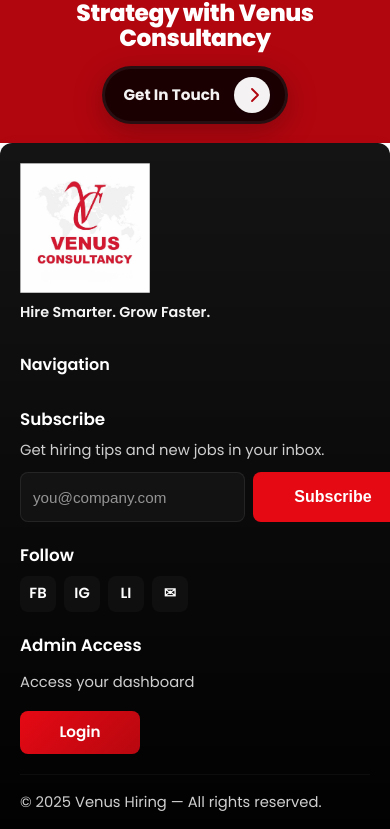
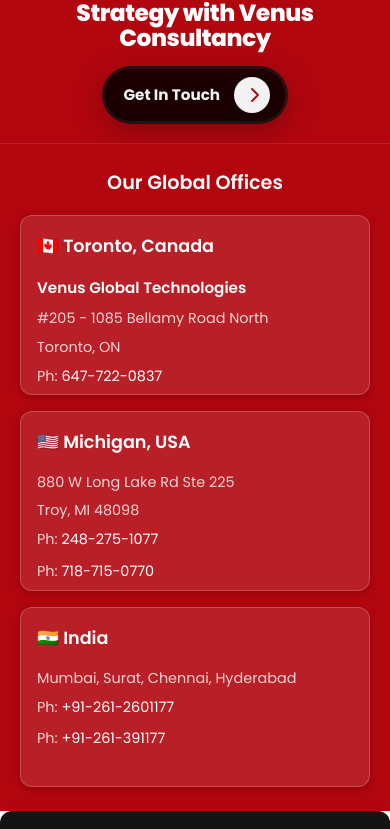
Before and after one commit to Jivansatapathy/VenusConsultancy, a React (Vite) app in the folder client/: page / in a window 390 px wide. Shown: the part 8173-9002 px from the top of the page. Built offline with nearby package versions, Linux system fonts and the light colour scheme; no server answers.

Commit message:
first commit

```diff
--- a/client/src/App.jsx
+++ b/client/src/App.jsx
@@ -4,6 +4,7 @@
 import Navbar from "./components/Navbar";
 import PrivateRoute from "./components/PrivateRoute";
 import UpFooter from "./components/UpFooter";
+import ContactSection from "./components/ContactSection";
 import Footer from "./components/Footer";
 import WhatsAppFloat from "./components/WhatsAppFloat";
 
@@ -152,6 +153,11 @@
         />
       )}
 
+      {/* ✅ Show ContactSection everywhere except Contact and Services pages */}
+      {location.pathname !== "/contact" && location.pathname !== "/services" && (
+        <ContactSection />
+      )}
+
       <Footer />
 
       {/* WhatsApp Float Button - appears on all pages */}
--- /dev/null
+++ b/client/src/components/ContactSection.css
@@ -0,0 +1,147 @@
+/* ContactSection.css */
+.contact-section {
+  background: #b2060f;
+  padding: 2rem 0;
+  border-top: 1px solid rgba(255, 255, 255, 0.1);
+}
+
+.contact-container {
+  max-width: 1200px;
+  margin: 0 auto;
+  padding: 0 1.25rem;
+}
+
+.contact-title {
+  font-size: 1.5rem;
+  font-weight: 600;
+  color: #ffffff;
+  margin: 0 0 1.5rem 0;
+  text-align: center;
+}
+
+.offices-grid {
+  display: grid;
+  grid-template-columns: repeat(3, 1fr);
+  gap: 2rem;
+  align-items: start;
+}
+
+.office-card {
+  background: rgba(255, 255, 255, 0.1);
+  border: 1px solid rgba(255, 255, 255, 0.2);
+  border-radius: 12px;
+  padding: 1.5rem;
+  transition: all 0.3s ease;
+  height: 220px;
+  display: flex;
+  flex-direction: column;
+  justify-content: flex-start;
+  box-shadow: 0 2px 8px rgba(0, 0, 0, 0.2);
+}
+
+.office-card:hover {
+  background: rgba(255, 255, 255, 0.15);
+  border-color: rgba(255, 255, 255, 0.3);
+  transform: translateY(-2px);
+  box-shadow: 0 4px 16px rgba(0, 0, 0, 0.3);
+}
+
+.office-title {
+  font-size: 1.2rem;
+  font-weight: 600;
+  color: #ffffff;
+  margin: 0 0 1rem 0;
+  display: flex;
+  align-items: center;
+  gap: 0.5rem;
+}
+
+.office-details {
+  display: flex;
+  flex-direction: column;
+  gap: 0.5rem;
+  flex: 1;
+}
+
+.office-company {
+  font-size: 1rem;
+  font-weight: 600;
+  color: #ffffff;
+  margin: 0;
+}
+
+.office-address {
+  font-size: 0.95rem;
+  color: rgba(255, 255, 255, 0.8);
+  margin: 0;
+  line-height: 1.4;
+}
+
+.office-phone {
+  font-size: 0.95rem;
+  color: rgba(255, 255, 255, 0.8);
+  margin: 0;
+}
+
+.phone-link {
+  color: #ffffff;
+  text-decoration: none;
+  font-weight: 500;
+  transition: color 0.2s ease;
+}
+
+.phone-link:hover {
+  color: rgba(255, 255, 255, 0.8);
+  text-decoration: underline;
+}
+
+/* Responsive adjustments */
+@media (max-width: 950px) {
+  .offices-grid {
+    grid-template-columns: repeat(2, 1fr);
+    gap: 1.5rem;
+  }
+
+  .office-card {
+    padding: 1.2rem;
+    height: 200px;
+  }
+
+  .contact-title {
+    font-size: 1.3rem;
+  }
+}
+
+@media (max-width: 560px) {
+  .contact-section {
+    padding: 1.5rem 0;
+  }
+
+  .offices-grid {
+    grid-template-columns: 1fr;
+    gap: 1rem;
+  }
+
+  .office-card {
+    padding: 1rem;
+    height: 180px;
+  }
+
+  .contact-title {
+    font-size: 1.2rem;
+    margin-bottom: 1rem;
+  }
+
+  .office-title {
+    font-size: 1.1rem;
+  }
+
+  .office-company {
+    font-size: 0.95rem;
+  }
+
+  .office-address,
+  .office-phone {
+    font-size: 0.9rem;
+  }
+}
--- /dev/null
+++ b/client/src/components/ContactSection.jsx
@@ -0,0 +1,49 @@
+// client/src/components/ContactSection.jsx
+import React from "react";
+import "./ContactSection.css";
+
+/**
+ * ContactSection - displays office locations and contact information
+ */
+const ContactSection = () => {
+  return (
+    <section className="contact-section" aria-label="Contact information">
+      <div className="contact-container">
+        <h3 className="contact-title">Our Global Offices</h3>
+
+        <div className="offices-grid">
+          <div className="office-card">
+            <h4 className="office-title">🇨🇦 Toronto, Canada</h4>
+            <div className="office-details">
+              <p className="office-company">Venus Global Technologies</p>
+              <p className="office-address">#205 - 1085 Bellamy Road North</p>
+              <p className="office-address">Toronto, ON</p>
+              <p className="office-phone">Ph: <a href="tel:647-722-0837" className="phone-link">647-722-0837</a></p>
+            </div>
+          </div>
+
+          <div className="office-card">
+            <h4 className="office-title">🇺🇸 Michigan, USA</h4>
+            <div className="office-details">
+              <p className="office-address">880 W Long Lake Rd Ste 225</p>
+              <p className="office-address">Troy, MI 48098</p>
+              <p className="office-phone">Ph: <a href="tel:248-275-1077" className="phone-link">248-275-1077</a></p>
+              <p className="office-phone">Ph: <a href="tel:718-715-0770" className="phone-link">718-715-0770</a></p>
+            </div>
+          </div>
+
+          <div className="office-card">
+            <h4 className="office-title">🇮🇳 India</h4>
+            <div className="office-details">
+              <p className="office-address">Mumbai, Surat, Chennai, Hyderabad</p>
+              <p className="office-phone">Ph: <a href="tel:+91-261-2601177" className="phone-link">+91-261-2601177</a></p>
+              <p className="office-phone">Ph: <a href="tel:+91-261-391177" className="phone-link">+91-261-391177</a></p>
+            </div>
+          </div>
+        </div>
+      </div>
+    </section>
+  );
+};
+
+export default ContactSection;
--- a/client/src/components/Footer.css
+++ b/client/src/components/Footer.css
@@ -139,6 +139,7 @@
 .vh-footer__social-link:focus,
 .vh-footer__social-link:hover { background: rgba(255,255,255,0.06); color: #e50914; }
 
+
 /* Login section */
 .vh-footer__login {
   display: flex;
@@ -187,5 +188,6 @@
 .vh-footer__legal-link { color:#bfbfbf; text-decoration:none; font-size:0.9rem; }
 .vh-footer__legal-link:hover { color:#fff; }
 
+
 /* small helpers */
 .vh-footer__sr { position:absolute !important; width:1px; height:1px; padding:0; margin:-1px; overflow:hidden; clip:rect(0 0 0 0); border:0; }
--- a/client/src/components/UpFooter.css
+++ b/client/src/components/UpFooter.css
@@ -215,6 +215,7 @@
   .vh-upfooter .vh-upfooter__container::after { filter: blur(18px); }
 }
 
+
 /* Utility: make --vh-primary available as RGB parts for gradients if user sets hex */
 :root {
   /* helper CSS custom properties — optionally override to pass RGB breakdown of your primary color */
```
